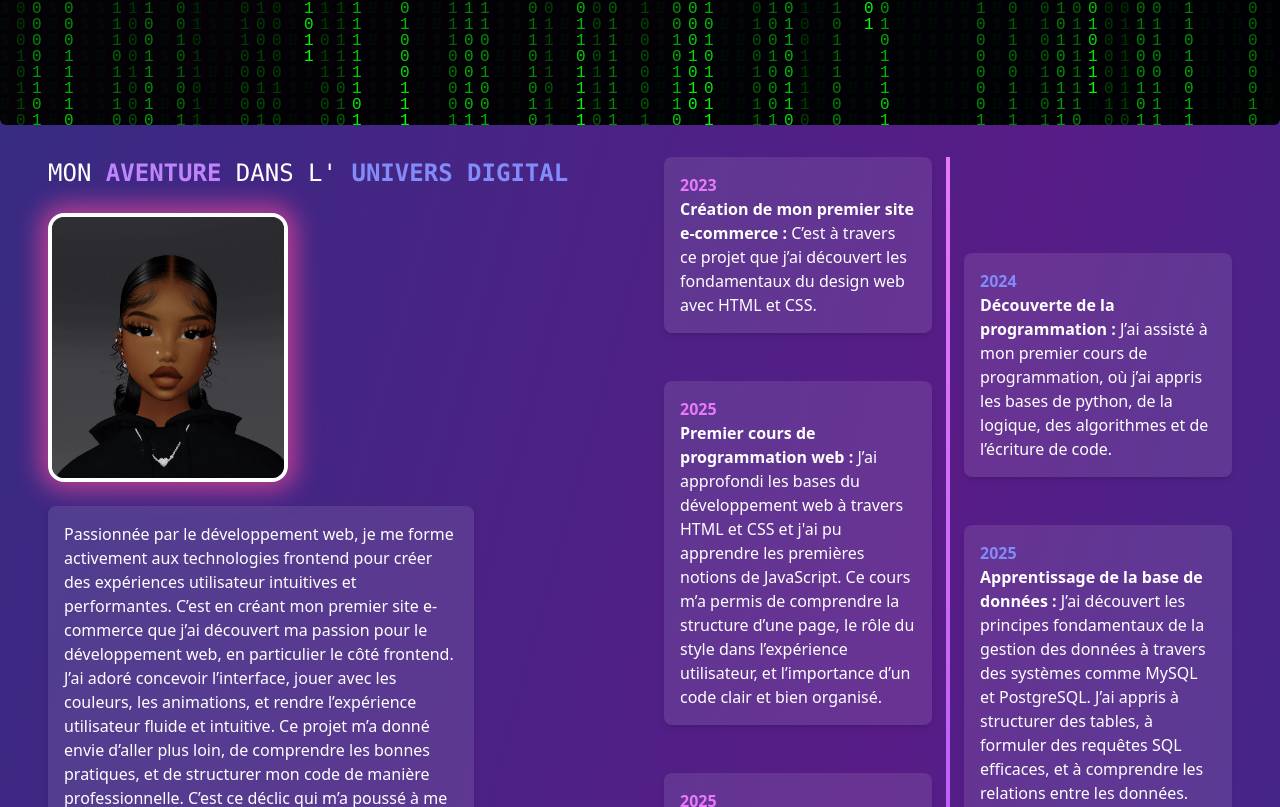
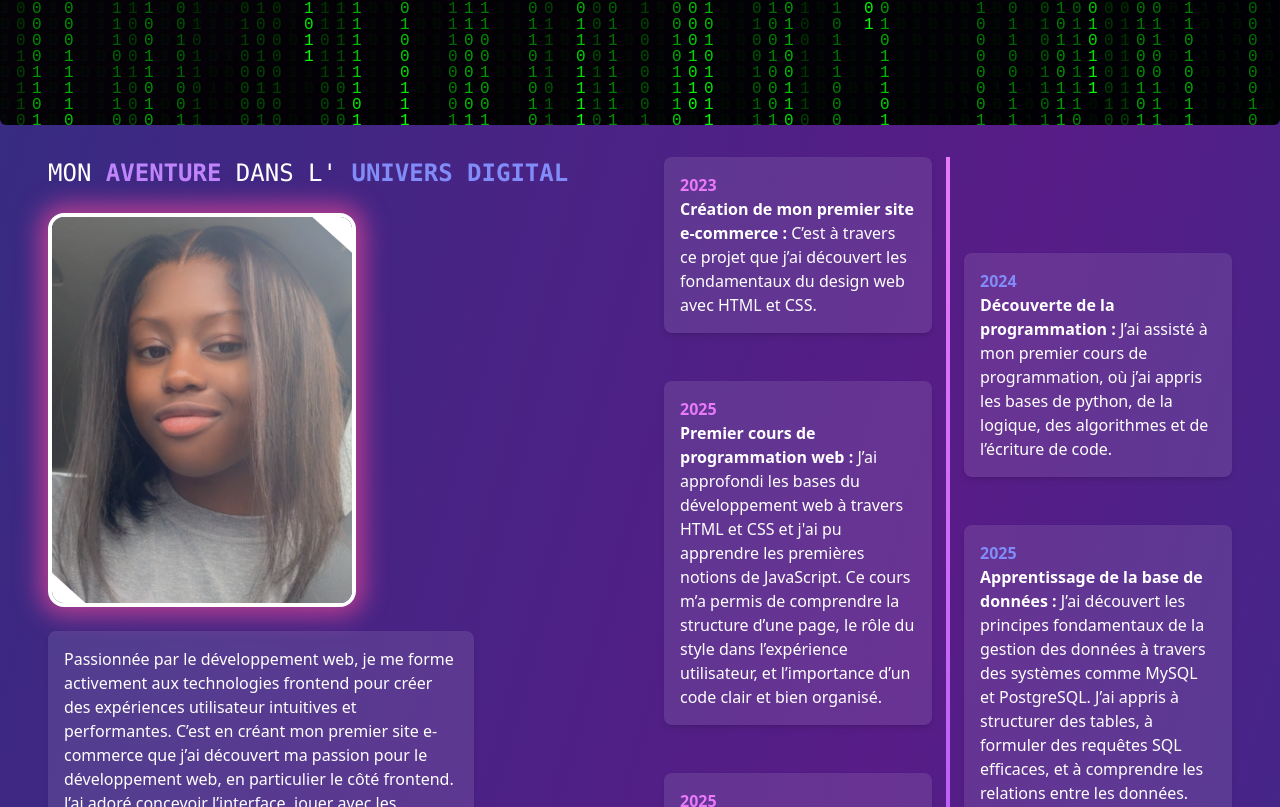
Before and after one commit to CanadaBadiane/portfolio, a React (Vite) app: page / in a window 1280 px wide. Shown: the part 675-1482 px from the top of the page. Built offline with nearby package versions, Linux system fonts and the light colour scheme.

Commit message:
style: Modification de la photo de profil dans le fichier About.tsx

```diff
--- a/src/components/About.tsx
+++ b/src/components/About.tsx
@@ -12,11 +12,13 @@ const About = () => {
               UNIVERS DIGITAL
             </span>{" "}
           </h2>
-          <img
-            src="/images/profil.JPG"
-            alt="Profil"
-            className="w-60 h-70 object-cover rounded-2xl shadow-[0_0_24px_8px_rgba(236,72,153,0.7)] border-4 border-white"
-          />
+          <div className="relative w-auto h-auto overflow-hidden rounded-2xl border-4 border-white shadow-[0_0_24px_8px_rgba(236,72,153,0.7)]">
+            <img
+              src="/images/Profil/moi.png"
+              alt="Profil"
+              className="max-w-[300px] w-auto h-auto object-contain transition-transform duration-500 transform hover:rotate-12"
+            />
+          </div>
           <div className="bg-white/10 p-4 rounded-lg shadow-md w-3/4 text-left mt-6 relative z-10">
             <p>
               Passionnée par le développement web, je me forme activement aux
```
Also changed, not shown: public/images/Profil/moi.png (added).
